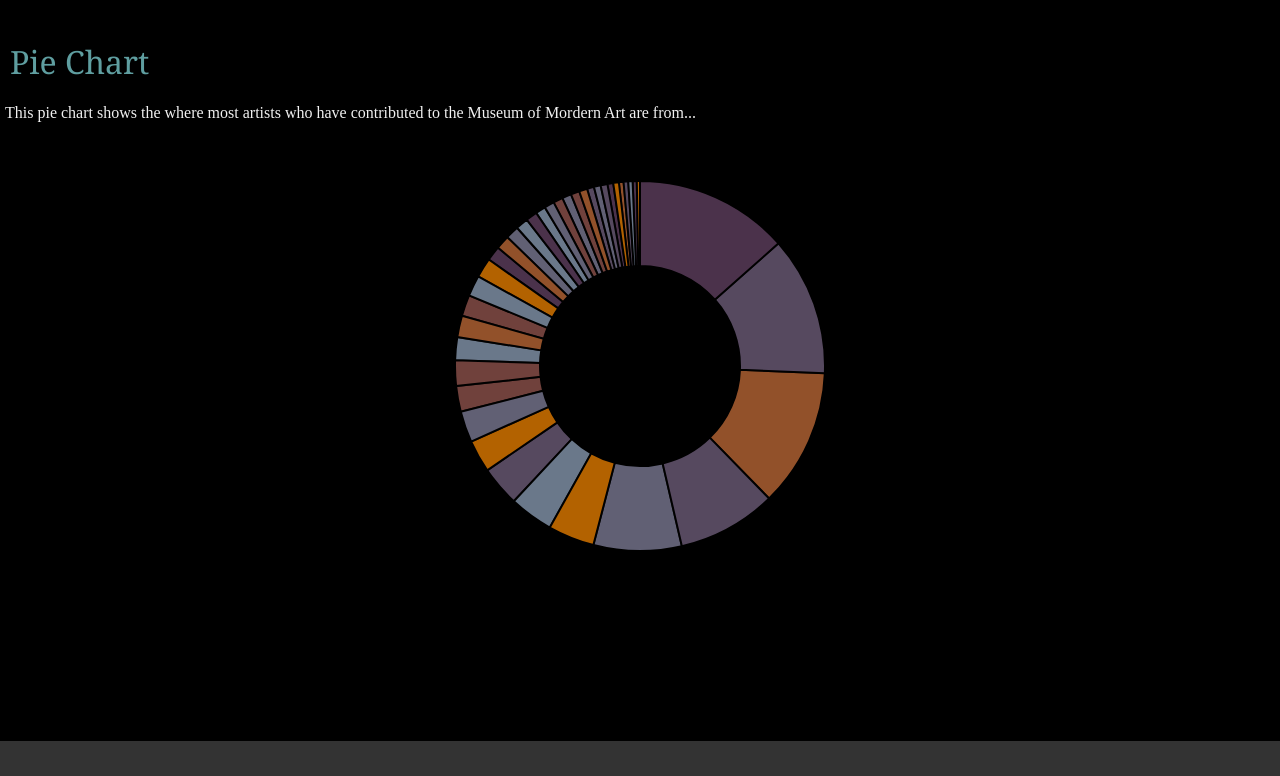
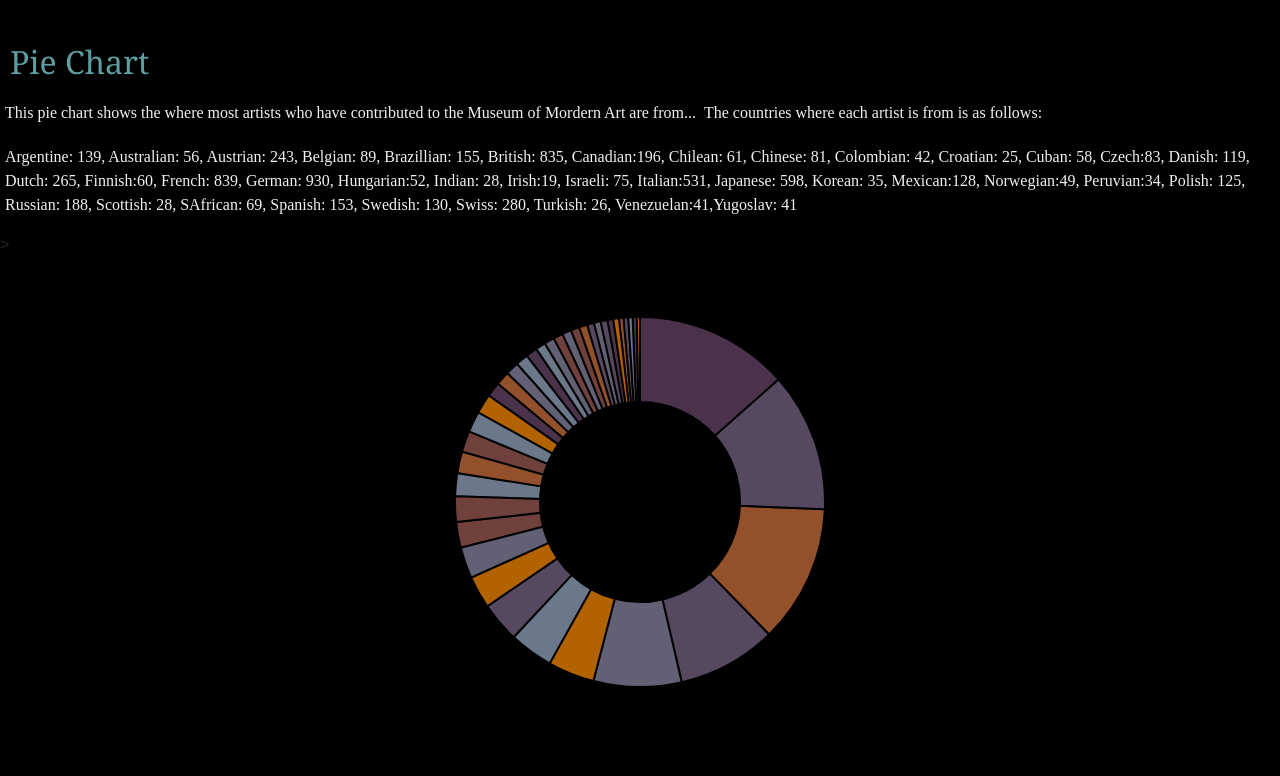
Before and after one commit to banjoboss73/programming-gold, a website: page index.html in a window 1280 px wide. Shown: the part 2064-2840 px from the top of the page. Drawn offline with nearby package versions, Linux system fonts and the light colour scheme.

Commit message:
added data labels

```diff
--- a/index.html
+++ b/index.html
@@ -194,7 +194,15 @@
 
     <section id="pc">
      <h2 style="margin-top: 30px;">Pie Chart</h2>
-     <p>This pie chart shows the where most artists who have contributed to the Museum of Mordern Art are from...</p>
+     <p>This pie chart shows the where most artists who have contributed to the Museum of Mordern Art are from...
+      &nbsp;The countries where each artist is from is as follows: <br>
+      <p>Argentine: 139, Australian: 56, Austrian: 243, Belgian: 89, Brazillian: 155,
+      British: 835, Canadian:196, Chilean: 61, Chinese: 81, Colombian: 42, Croatian: 25,
+      Cuban: 58, Czech:83, Danish: 119, Dutch: 265, Finnish:60, French: 839, German: 930, Hungarian:52,
+      Indian: 28, Irish:19, Israeli: 75, Italian:531, Japanese: 598, Korean: 35, Mexican:128, Norwegian:49,
+      Peruvian:34, Polish: 125, Russian: 188, Scottish: 28, SAfrican: 69, Spanish: 153, Swedish: 130, Swiss: 280,
+      Turkish: 26, Venezuelan:41,Yugoslav: 41 </p>>
+     </p>
      <div class="piechart" id='my_dataviz'></div>
 
     </section>
```
